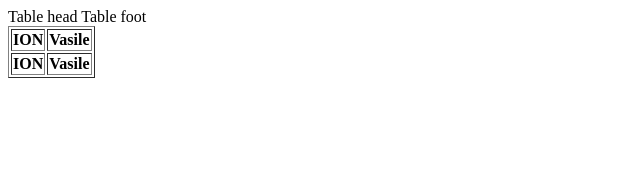
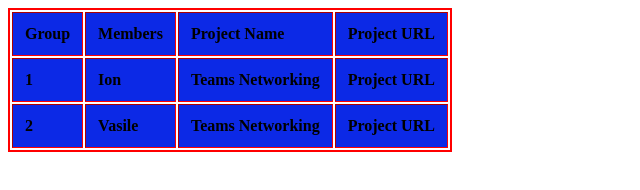
Before and after one commit to Mihai2702/Team-Networking, a plain HTML site: page index.html in a window 1280 px wide. Shown: the whole page, without its empty margins (0-640 px from the left). Drawn offline with Linux system fonts and the light colour scheme.

Commit message:
add style css

```diff
--- a/index.html
+++ b/index.html
@@ -4,24 +4,33 @@
     <meta charset="UTF-8" />
     <meta http-equiv="X-UA-Compatible" content="IE=edge" />
     <meta name="viewport" content="width=device-width, initial-scale=1.0" />
+    <link rel="stylesheet" href="style.css">
     <title>Document</title>
   </head>
   <body>
-    <table border="1">
+    <table class="table" border="1">
+              <tbody>
       <thead>
-        Table head
+        <tr>
+        <th>Group</th>
+        <th>Members</th>
+        <th>Project Name</th>
+        <th>Project URL</th>
+    </tr>
       </thead>
-      <tbody>
-        <tr>
-          <th>ION</th>
-          <th>Vasile</th>
-        </tr>
-        <tr>
-          <th>ION</th>
-          <th>Vasile</th>
-        </tr>
+      <tr>
+        <th>1</th>
+        <th>Ion</th>
+        <th>Teams Networking</th>
+        <th>Project URL</th>
+    </tr>
               <tfoot>
-        Table foot
+                <tr>
+            <th>2</th>
+            <th>Vasile</th>
+            <th>Teams Networking</th>
+            <th>Project URL</th>
+                </tr>
       </tfoot>
       </tbody>
 
--- /dev/null
+++ b/style.css
@@ -0,0 +1,9 @@
+.table {
+  border: 2px solid rgb(255, 0, 0);
+}
+.table th {
+  padding: 12px;
+  text-align: left;
+  background-color: #0c29e6;
+  /* color: white; */
+}
```
